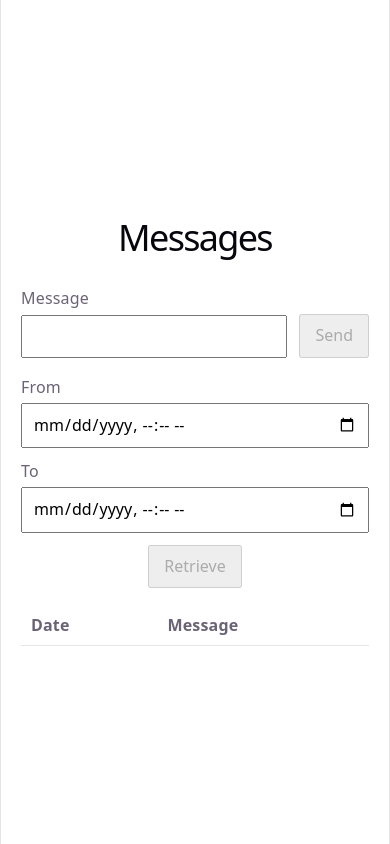
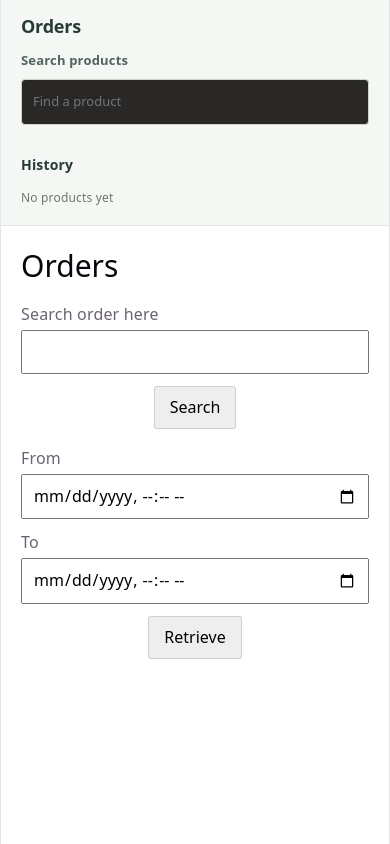
Before and after one commit to SamCutmore/DYHTG2026, a React (Vite) app in the folder frontend/: page / in a window 390 px wide. Built offline with nearby package versions, Linux system fonts and the light colour scheme.

Commit message:
Created sidebar for front end

```diff
--- a/frontend/src/App.css
+++ b/frontend/src/App.css
@@ -56,17 +56,48 @@
   }
 }
 
+#root {
+  width: min(1440px, 100%);
+  text-align: left;
+}
+
+.app-shell {
+  display: grid;
+  grid-template-columns: 250px minmax(0, 1fr);
+  min-height: 100svh;
+}
+
 #center {
   display: flex;
   flex-direction: column;
   gap: 25px;
-  place-content: center;
-  place-items: center;
-  flex-grow: 1;
+  align-items: center;
+  padding: 36px 32px;
+  min-width: 0;
+
+  h1 {
+    align-self: flex-start;
+    width: min(640px, 100%);
+    box-sizing: border-box;
+    margin: 0 auto 8px;
+    font-size: 36px;
+    letter-spacing: 0;
+  }
 
   @media (max-width: 1024px) {
-    padding: 32px 20px 24px;
+    padding: 28px 20px 24px;
     gap: 18px;
+
+    h1 {
+      font-size: 30px;
+    }
+  }
+}
+
+@media (max-width: 680px) {
+  .app-shell {
+    grid-template-columns: 1fr;
+    align-content: start;
   }
 }
 
@@ -208,18 +239,26 @@
     padding: 8px 14px;
     font: inherit;
     cursor: pointer;
+    color:black;
   }
 }
 
-table.messages {
+.messages {
   width: min(640px, 100%);
-  border-collapse: collapse;
-  text-align: left;
+  box-sizing: border-box;
+  align-self: center;
+  margin: 0;
+  padding: 0;
+  list-style: none;
 
-  th,
-  td {
+  li {
+    box-sizing: border-box;
+    max-width: 100%;
     border-bottom: 1px solid var(--border);
-    padding: 8px 10px;
+    padding: 10px;
+    overflow-wrap: anywhere;
+    white-space: pre-wrap;
+    text-align: left;
   }
 }
 
--- a/frontend/src/App.tsx
+++ b/frontend/src/App.tsx
@@ -1,6 +1,7 @@
 import { useState } from 'react'
 import { readMessages, sendMessage } from './api/clients'
 import type { Message } from './api/types'
+import Sidebar from './Sidebar.tsx'
 import './App.css'
 
 function App() {
@@ -8,8 +9,12 @@ function App() {
   const [from, setFrom] = useState('')
   const [to, setTo] = useState('')
   const [messages, setMessages] = useState<Message[]>([])
+  const [search, setSearch] = useState('')
   const [error, setError] = useState<string | null>(null)
   const [busy, setBusy] = useState(false)
+  const filteredMessages = messages.filter((row) =>
+    row.message.toLowerCase().includes(search.trim().toLowerCase()),
+  )
 
   async function onSend() {
     setError(null)
@@ -38,12 +43,19 @@ function App() {
   }
 
   return (
-    <section id="center">
-      <h1>Messages</h1>
+    <div className="app-shell">
+      <Sidebar
+        search={search}
+        messages={filteredMessages}
+        onSearchChange={setSearch}
+      />
+
+      <main id="center">
+        <h1>Orders</h1>
 
         <div className="message-form">
           <label>
-          Message
+            Search order here
             <input
               type="text"
               value={text}
@@ -52,7 +64,7 @@ function App() {
             />
           </label>
           <button type="button" onClick={onSend} disabled={busy || !text.trim()}>
-          Send
+            Search
           </button>
         </div>
 
@@ -86,23 +98,13 @@ function App() {
 
         {error ? <p className="error">{error}</p> : null}
 
-      <table className="messages">
-        <thead>
-          <tr>
-            <th>Date</th>
-            <th>Message</th>
-          </tr>
-        </thead>
-        <tbody>
-          {messages.map((row) => (
-            <tr key={`${row.date}-${row.message}`}>
-              <td>{row.date}</td>
-              <td>{row.message}</td>
-            </tr>
+        <ul className="messages">
+          {filteredMessages.map((row) => (
+            <li key={`${row.date}-${row.message}`}>{row.message}</li>
           ))}
-        </tbody>
-      </table>
-    </section>
+        </ul>
+      </main>
+    </div>
   )
 }
 
--- /dev/null
+++ b/frontend/src/Sidebar.css
@@ -0,0 +1,100 @@
+.sidebar {
+  padding: 28px 20px;
+  border-right: 1px solid var(--border);
+  background: #f5f7f4;
+
+  h2 {
+    margin: 0 0 28px;
+    font-size: 18px;
+    font-weight: 650;
+    color: #263c35;
+  }
+}
+
+.sidebar-search {
+  display: flex;
+  flex-direction: column;
+  gap: 7px;
+  color: #52635c;
+  font-size: 13px;
+  font-weight: 600;
+
+  input {
+    width: 100%;
+    box-sizing: border-box;
+    padding: 10px 11px;
+    border: 1px solid #cbd5ce;
+    border-radius: 4px;
+    background: rgb(42, 39, 39);
+    color: white;
+    font: inherit;
+    font-weight: 400;
+  }
+
+  input:focus-visible {
+    outline: 2px solid #447b62;
+    outline-offset: 2px;
+  }
+}
+
+.sidebar-history {
+  margin-top: 28px;
+
+  h3 {
+    margin: 0 0 10px;
+    color: #263c35;
+    font-size: 14px;
+    font-weight: 650;
+  }
+
+  ul {
+    display: grid;
+    max-height: calc(100svh - 250px);
+    margin: 0;
+    padding: 0;
+    overflow-y: auto;
+    list-style: none;
+  }
+
+  li {
+    display: grid;
+    gap: 3px;
+    padding: 10px 0;
+    border-bottom: 1px solid #dce3dd;
+    overflow-wrap: anywhere;
+  }
+
+  time,
+  p {
+    color: #697970;
+    font-size: 12px;
+  }
+
+  li span {
+    display: -webkit-box;
+    overflow: hidden;
+    color: #263c35;
+    font-size: 13px;
+    line-height: 1.4;
+    line-clamp: 2;
+    overflow-wrap: anywhere;
+    -webkit-box-orient: vertical;
+    -webkit-line-clamp: 2;
+  }
+}
+
+@media (max-width: 680px) {
+  .sidebar {
+    padding: 16px 20px;
+    border-right: 0;
+    border-bottom: 1px solid var(--border);
+
+    h2 {
+      margin-bottom: 12px;
+    }
+  }
+
+  .sidebar-history ul {
+    max-height: 220px;
+  }
+}
--- /dev/null
+++ b/frontend/src/Sidebar.tsx
@@ -0,0 +1,42 @@
+import './Sidebar.css'
+import type { Message } from './api/types'
+
+type SidebarProps = {
+  search: string
+  messages: Message[]
+  onSearchChange: (value: string) => void
+}
+
+function Sidebar({ search, messages, onSearchChange }: SidebarProps) {
+  return (
+    <aside className="sidebar">
+      <h2>Orders</h2>
+      <label className="sidebar-search">
+        <span>Search products</span>
+        <input
+          type="search"
+          value={search}
+          onChange={(event) => onSearchChange(event.target.value)}
+          placeholder="Find a product"
+        />
+      </label>
+      <section className="sidebar-history" aria-labelledby="history-heading">
+        <h3 id="history-heading">History</h3>
+        {messages.length ? (
+          <ul>
+            {messages.map((message) => (
+              <li key={`${message.date}-${message.message}`}>
+                <time dateTime={message.date}>{message.date}</time>
+                <span>{message.message}</span>
+              </li>
+            ))}
+          </ul>
+        ) : (
+          <p>{search ? 'No matching products' : 'No products yet'}</p>
+        )}
+      </section>
+    </aside>
+  )
+}
+
+export default Sidebar
--- a/frontend/src/index.css
+++ b/frontend/src/index.css
@@ -39,7 +39,7 @@
     --code-bg: #1f2028;
     --accent: #c084fc;
     --accent-bg: rgba(192, 132, 252, 0.15);
-    --accent-border: rgba(192, 132, 252, 0.5);
+    --accent-border: rgba(25, 23, 27, 0.5);
     --social-bg: rgba(47, 48, 58, 0.5);
     --shadow:
       rgba(0, 0, 0, 0.4) 0 10px 15px -3px, rgba(0, 0, 0, 0.25) 0 4px 6px -2px;
@@ -51,10 +51,9 @@
 }
 
 #root {
-  width: 1126px;
+  width: min(1440px, 100%);
   max-width: 100%;
   margin: 0 auto;
-  text-align: center;
   border-inline: 1px solid var(--border);
   min-height: 100svh;
   display: flex;
```
Also changed, not shown: 2 other files (tests, documents, lock files or other folders). Lines whose indentation alone changed are shown as unchanged.
